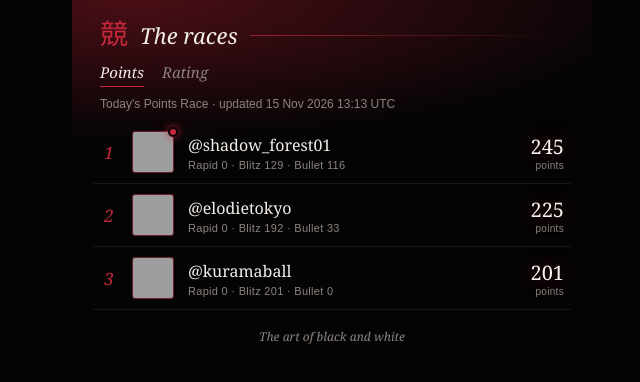
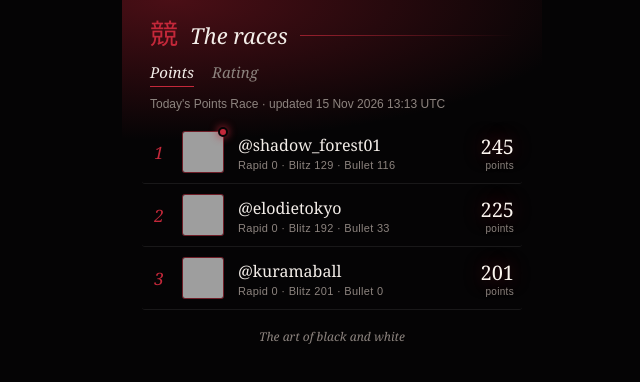
Before and after one commit to Larisa1402/ShiroKuro, a plain HTML site: page races.html in a window 1280 px wide. Shown: the whole page, without its empty margins (308-948 px from the left). Drawn offline with Linux system fonts and the light colour scheme; grey boxes are pictures that could not be loaded.

Commit message:
Update races.html

```diff
--- a/races.html
+++ b/races.html
@@ -15,7 +15,7 @@
   body{font-family:var(--sans);color:var(--ash)}
 
   /* Fits the 700px x 520px iframe slot */
-.card{width:100%;max-width:520px;min-height:100%;margin:0 auto;background:var(--ink);overflow:hidden;position:relative}
+.card{width:100%;max-width:420px;min-height:100%;margin:0 auto;background:var(--ink);overflow:hidden;position:relative}
   .card::before{content:"";position:absolute;inset:0 0 auto 0;height:140px;pointer-events:none;
     background:radial-gradient(ellipse 100% 100% at 12% 0%,rgba(158,27,42,.45),rgba(5,4,5,0) 100%)}
 
```
